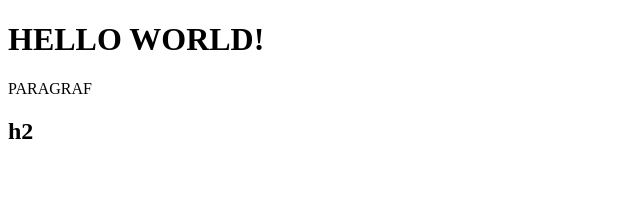
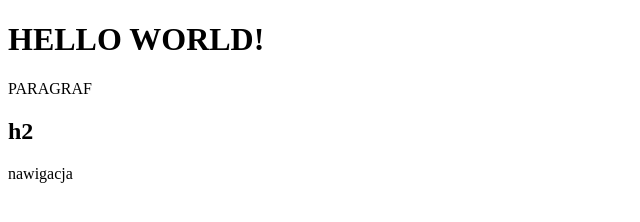
Before and after one commit to DJlHunt3r0/test, a plain HTML site: page index.html in a window 1280 px wide. Shown: the full height of the page, 0-640 px from the left. Drawn offline with Linux system fonts and the light colour scheme.

Commit message:
Dodano nav

```diff
--- a/index.html
+++ b/index.html
@@ -9,5 +9,6 @@
     <h1>HELLO WORLD!</h1>
     <p>PARAGRAF</p>
     <h2>h2</h2>
+    <nav>nawigacja</nav>
 </body>
 </html>
```
